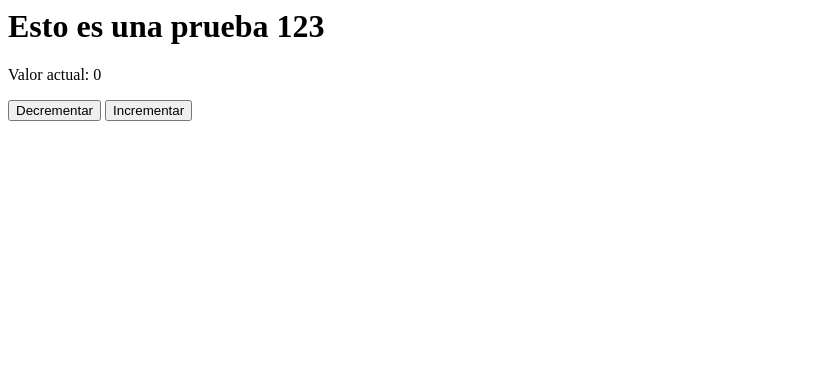
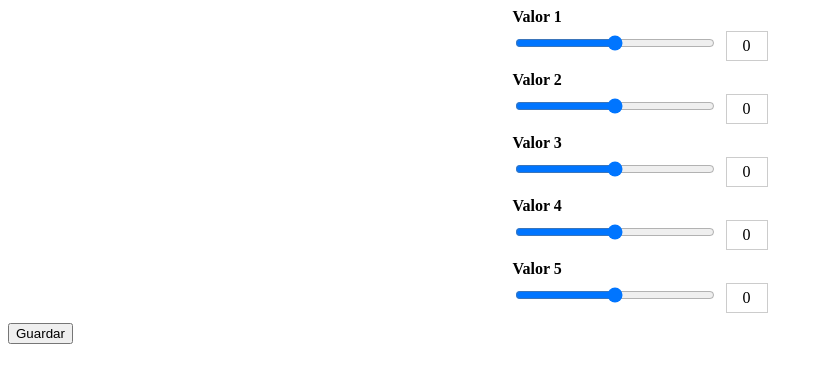
Before and after one commit to imfabra/EVA-Project, a Django app: page /joins/ in a window 1280 px wide. Shown: the top 383 px of the page, without its empty margins (0-823 px from the left). Run offline with Django 4.2, Linux system fonts and the light colour scheme.

Commit message:
Experimentando controles de rango y estilos CSS

```diff
--- /dev/null
+++ b/eva_controller/eva_joins/static/eva_joins/joins.css
@@ -0,0 +1,28 @@
+.range-controls {
+    display: flex;
+    flex-direction: column;
+    align-items: center;
+}
+
+.range-control {
+    margin-bottom: 10px;
+}
+
+.range-control label {
+    display: block;
+    font-weight: bold;
+    margin-bottom: 5px;
+}
+
+.range-control input[type="range"] {
+    width: 200px;
+}
+
+.range-control .range-value {
+    display: inline-block;
+    width: 30px;
+    text-align: center;
+    margin-left: 5px;
+    border: 1px solid #ccc;
+    padding: 5px;
+}
--- a/eva_controller/eva_joins/templates/eva_joins/joins.html
+++ b/eva_controller/eva_joins/templates/eva_joins/joins.html
@@ -1,10 +1,39 @@
-<h1>Esto es una prueba {{number}}</h1>
 
-<form method="POST" action="{% url 'joins' %}">
-    {% csrf_token %}
+<!DOCTYPE html>
+<html>
+<head>
+    <meta charset="UTF-8">
+    <meta name="viewport" content="width=device-width, initial-scale=1.0">
+    <title>Control de ejes</title>
 
-    <p>Valor actual: {{ counter }}</p>
+    <!-- template_css_load.html -->
+    {% load static %}
 
-    <button type="submit" name="decrement">Decrementar</button>
-    <button type="submit" name="increment">Incrementar</button>
-</form>
+    {% block head %}
+    <link rel="stylesheet" href="{% static 'eva_joins/joins.css' %}">
+    {% endblock %}
+</head>
+<body>
+    <form method="post" action="{% url 'joins' %}">
+        {% csrf_token %}
+        <div class="range-controls">
+            {% for i in "01234" %}
+                <div class="range-control">
+                    <label for="range{{ i }}">Valor {{ i|add:1 }}</label>
+                    <input type="range" id="range{{ i }}" name="range{{ i }}" min="-90" max="90" value="0">
+                    <span class="range-value">0</span>
+                </div>
+            {% endfor %}
+        </div>
+        <button type="submit" class="save-button">Guardar</button>
+    </form>
+    {% if values %}
+        <h2>Valores guardados:</h2>
+        <ul>
+            {% for value in values %}
+                <li>{{ value }}</li>
+            {% endfor %}
+        </ul>
+    {% endif %}
+</body>
+</html>
--- a/eva_controller/eva_joins/views.py
+++ b/eva_controller/eva_joins/views.py
@@ -1,15 +1,11 @@
+
 from django.shortcuts import render
 
 def joins(request):
-    if 'counter' not in request.session:
-        request.session['counter'] = 0
-
     if request.method == 'POST':
-        if 'increment' in request.POST:
-            request.session['counter'] += 1
-        elif 'decrement' in request.POST:
-            request.session['counter'] -= 1
-
-    context = {'number': '123', 'counter': request.session['counter']}
-
-    return render(request, 'eva_joins/joins.html', context)
+        values = []
+        for i in range(5):
+            value = request.POST.get('range{}'.format(i))
+            values.append(value)
+        return render(request, 'eva_joins/joins.html', {'values': values})
+    return render(request, 'eva_joins/joins.html')
```
